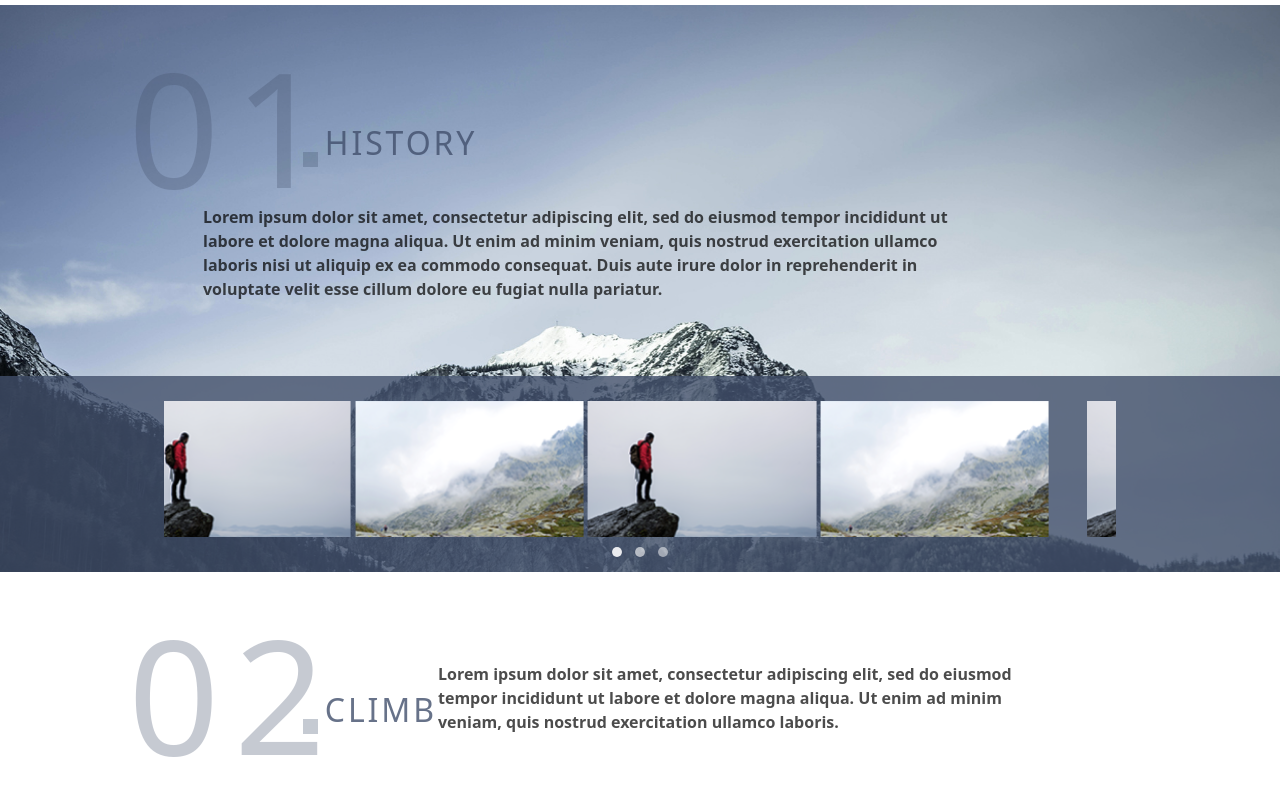
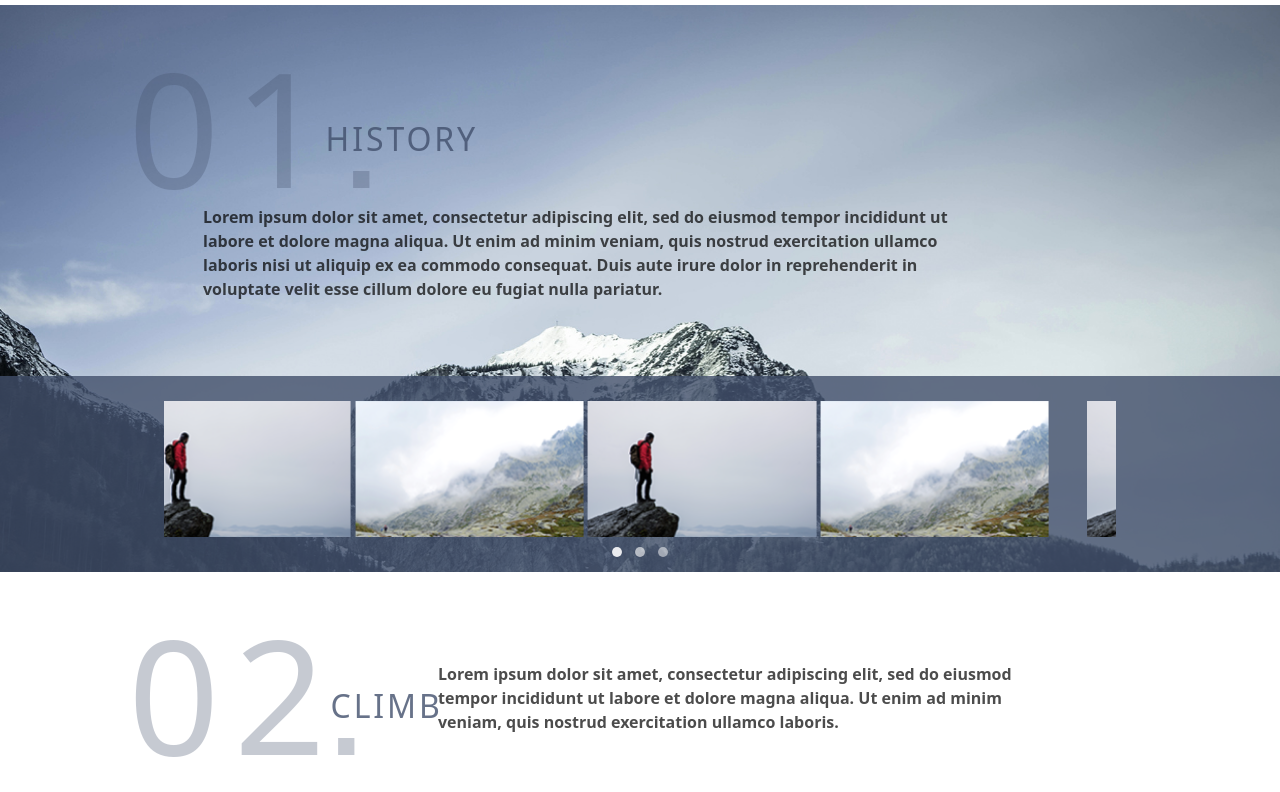
Before and after one commit to gitrobertpm/co-tech-test, a plain HTML site: page index.html in a window 1280 px wide. Shown: the part 871-1663 px from the top of the page. Drawn offline with nearby package versions, Linux system fonts and the light colour scheme.

Commit message:
Style adjustments

```diff
--- a/css/styles.css
+++ b/css/styles.css
@@ -115,35 +115,29 @@
 }
 
 .article h2 {
-  position: relative;
-  display: flex;
   text-transform: uppercase;
   letter-spacing: 0.09em;
   color: var(--faded-navy-grey);
 }
 
 .article-number {
+  display: inline-block;
   font-size: 5em;
   letter-spacing: 0.09em;
   color: var(--very-faded-navy-grey);
 }
 
 .square-dot {
-  position: absolute;
-  bottom: 25px;
-  left: 175px;
   display: inline-block;
-  align-self: flex-end;
-  width: 15px;
-  height: 15px;
-  background-color: var(--very-faded-navy-grey);
+  font-size: 0.7em;
+  color: var(--very-faded-navy-grey);
 }
 
 .article-heading-text {
+  vertical-align: middle;
   display: inline-block;
-  align-self: center;
-  margin-top: 35px;
-  margin-left: -15px;
+  margin-top: -80px;
+  margin-left: -50px;
 }
 
 .article p {
@@ -203,6 +197,10 @@
   background-repeat: no-repeat;
   background-size: cover;
   background-position: top right;
+}
+
+.secondary-article .square-dot {
+  margin-left: -15px;
 }
 
 .mountain-nav-wrapper {
@@ -353,16 +351,20 @@
     margin-left: -20px;
   }
 
-  .square-dot {
-    margin-bottom: 30px;
-  }
-
   .carousel-item {
     margin-left: 12px;
   }
 
+  .article-heading-text {
+    margin-left: -60px;
+  }
+
   .secondary-article {
     position: relative;
+  }
+
+  .secondary-article .article-heading-text {
+    margin-left: -40px;
   }
 
   .secondary-article p {
--- a/index.html
+++ b/index.html
@@ -87,7 +87,7 @@
     <article class="article primary-article" id="history">
       <h2>
         <span class="article-number">01</span>
-        <span class="square-dot"></span>
+        <span class="square-dot">&#9632;</span>
         <span class="article-heading-text">History</span>
       </h2>
       <p>Lorem ipsum dolor sit amet, consectetur adipiscing elit, sed do eiusmod tempor incididunt ut labore et dolore magna aliqua. Ut enim ad minim veniam, quis nostrud exercitation ullamco laboris nisi ut aliquip ex ea commodo consequat. Duis aute irure dolor in reprehenderit in voluptate velit esse cillum dolore eu fugiat nulla pariatur.</p>
@@ -128,7 +128,7 @@
   <article class="article secondary-article" id="team">
     <h2>
       <span class="article-number">02</span>
-      <span class="square-dot"></span>
+      <span class="square-dot">&#9632;</span>
       <span class="article-heading-text">Climb</span>
     </h2>
     <p>Lorem ipsum dolor sit amet, consectetur adipiscing elit, sed do eiusmod tempor incididunt ut labore et dolore magna aliqua. Ut enim ad minim veniam, quis nostrud exercitation ullamco laboris.</p>
```
